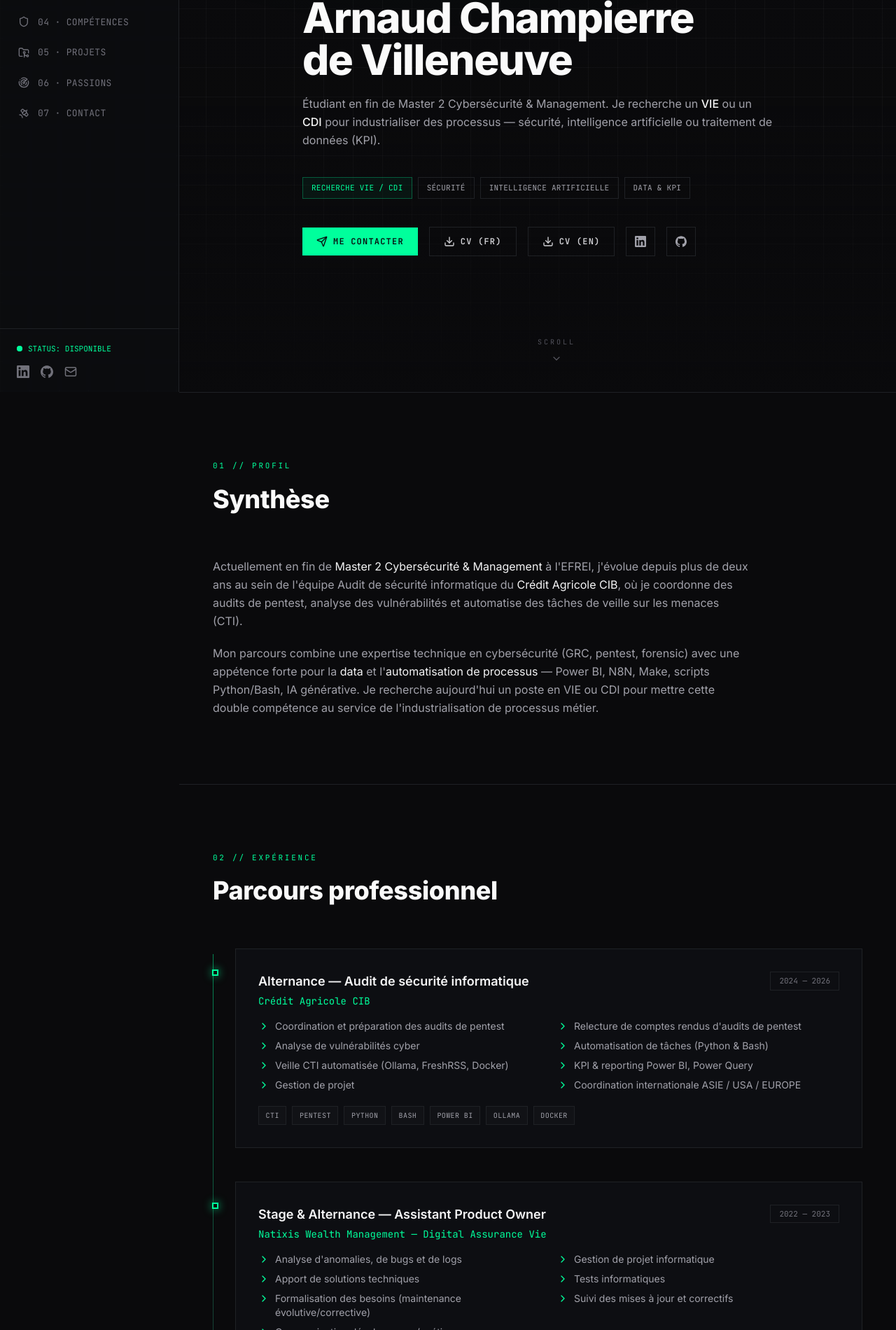
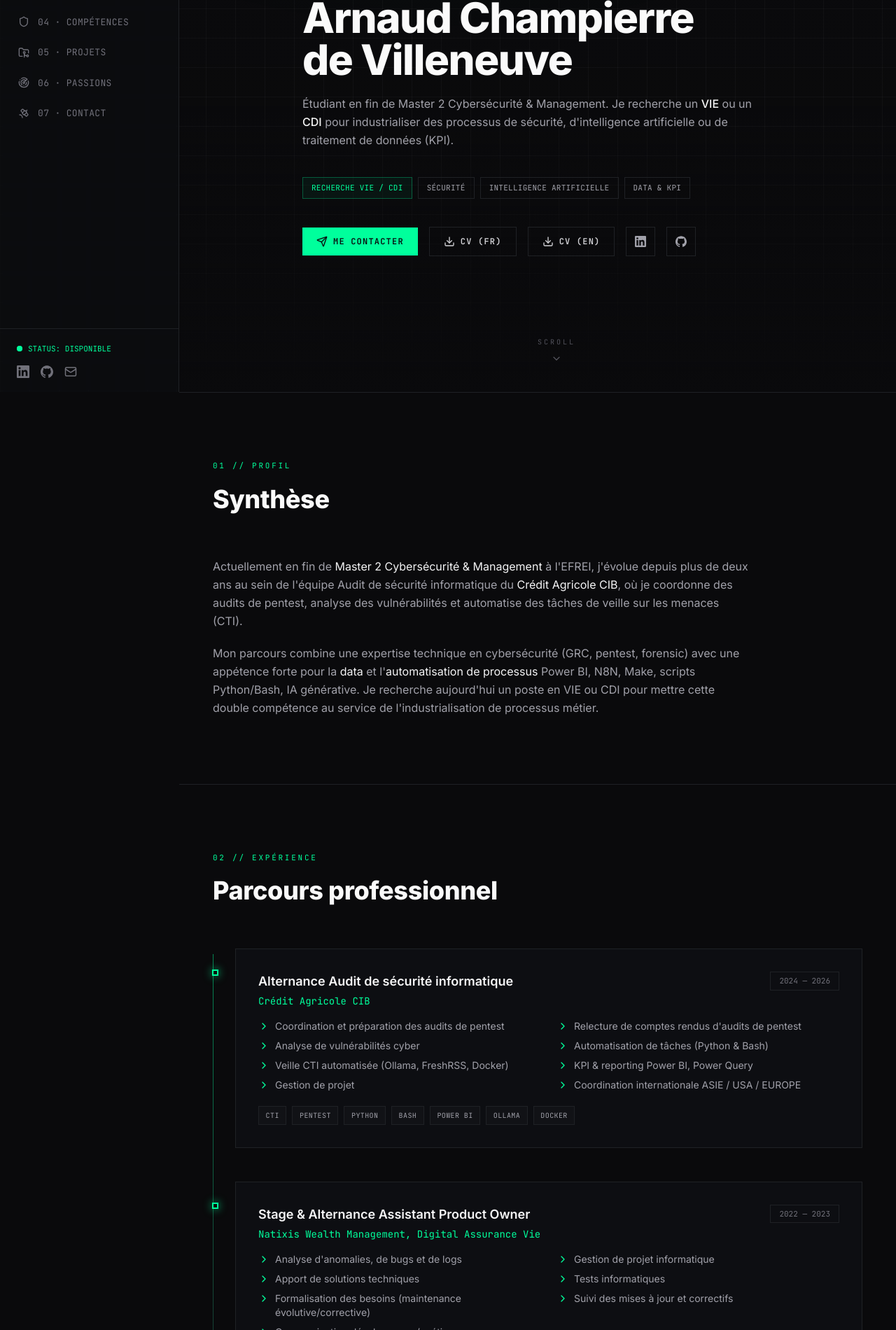
Before and after one commit to acdv5/Arnaud_CDV.github.io, a plain HTML site: page index.html in a window 1280 px wide. Shown: the part 240-2140 px from the top of the page at 70% size. Drawn offline with nearby package versions, Linux system fonts and the light colour scheme.

Commit message:
Update title and meta description in index.html

```diff
--- a/index.html
+++ b/index.html
@@ -3,8 +3,8 @@
 <head>
 <meta charset="UTF-8">
 <meta name="viewport" content="width=device-width, initial-scale=1.0">
-<title>Arnaud Champierre de Villeneuve — Cybersécurité & Data</title>
-<meta name="description" content="Portfolio d'Arnaud Champierre de Villeneuve — Étudiant M2 Cybersécurité & Management, EFREI. Audit sécurité, CTI, automatisation, data.">
+<title>Arnaud Champierre de Villeneuve | Cybersécurité & Data</title>
+<meta name="description" content="Portfolio d'Arnaud Champierre de Villeneuve | Étudiant M2 Cybersécurité & Management, EFREI. Audit sécurité, CTI, automatisation, data.">
 
 <!-- Fonts -->
 <link rel="preconnect" href="https://fonts.googleapis.com">
@@ -172,7 +172,7 @@
         Étudiant en fin de Master 2 Cybersécurité &amp; Management. Je recherche un
         <span class="text-zinc-100 font-medium">VIE</span> ou un
         <span class="text-zinc-100 font-medium">CDI</span> pour industrialiser des processus
-        — sécurité, intelligence artificielle ou traitement de données (KPI).
+        de sécurité, d'intelligence artificielle ou de traitement de données (KPI).
       </p>
 
       <div class="reveal flex flex-wrap gap-2 mb-10 font-mono text-[11px] tracking-wide">
@@ -226,7 +226,7 @@
         <p>
           Mon parcours combine une expertise technique en cybersécurité (GRC, pentest, forensic)
           avec une appétence forte pour la <span class="text-zinc-100">data</span> et
-          l'<span class="text-zinc-100">automatisation de processus</span> — Power BI, N8N, Make,
+          l'<span class="text-zinc-100">automatisation de processus</span> Power BI, N8N, Make,
           scripts Python/Bash, IA générative. Je recherche aujourd'hui un poste en VIE ou CDI pour
           mettre cette double compétence au service de l'industrialisation de processus métier.
         </p>
@@ -248,7 +248,7 @@
           <div class="tactical-card p-6 sm:p-8">
             <div class="flex flex-wrap items-start justify-between gap-3 mb-4">
               <div>
-                <h3 class="text-lg font-semibold text-zinc-100">Alternance — Audit de sécurité informatique</h3>
+                <h3 class="text-lg font-semibold text-zinc-100">Alternance Audit de sécurité informatique</h3>
                 <p class="font-mono text-sm text-accent mt-1">Crédit Agricole CIB</p>
               </div>
               <span class="font-mono text-[11px] text-zinc-500 border border-line px-3 py-1 whitespace-nowrap">2024 — 2026</span>
@@ -274,8 +274,8 @@
           <div class="tactical-card p-6 sm:p-8">
             <div class="flex flex-wrap items-start justify-between gap-3 mb-4">
               <div>
-                <h3 class="text-lg font-semibold text-zinc-100">Stage &amp; Alternance — Assistant Product Owner</h3>
-                <p class="font-mono text-sm text-accent mt-1">Natixis Wealth Management — Digital Assurance Vie</p>
+                <h3 class="text-lg font-semibold text-zinc-100">Stage &amp; Alternance Assistant Product Owner</h3>
+                <p class="font-mono text-sm text-accent mt-1">Natixis Wealth Management, Digital Assurance Vie</p>
               </div>
               <span class="font-mono text-[11px] text-zinc-500 border border-line px-3 py-1 whitespace-nowrap">2022 — 2023</span>
             </div>
@@ -608,7 +608,7 @@
             <h3 class="font-mono text-xs tracking-widest text-zinc-300">NEWSLETTER INVESTISSEMENT</h3>
           </div>
           <p class="text-sm text-zinc-400 leading-relaxed mb-5">
-            Recevez chaque début de mois mes conseils d'investissement en bourse — analyse de marché &amp; opportunités.
+            Recevez chaque début de mois des conseils d'investissement en bourse | analyse de marché &amp; opportunités.
           </p>
           <form id="newsletterForm" class="flex flex-col sm:flex-row gap-3" novalidate>
             <label for="newsletterEmail" class="sr-only">Adresse email</label>
@@ -632,7 +632,7 @@
       </div>
 
       <div class="pt-8 border-t border-line flex flex-col sm:flex-row items-center justify-between gap-4 text-zinc-600 font-mono text-[11px] tracking-wide">
-        <span>© 2026 ARNAUD CHAMPIERRE DE VILLENEUVE</span>
+        <span>© 2026 ACDV5</span>
         <span class="flex items-center gap-2">
           <span class="relative flex h-1.5 w-1.5">
             <span class="animate-ping absolute inline-flex h-full w-full rounded-full bg-accent opacity-60"></span>
```
